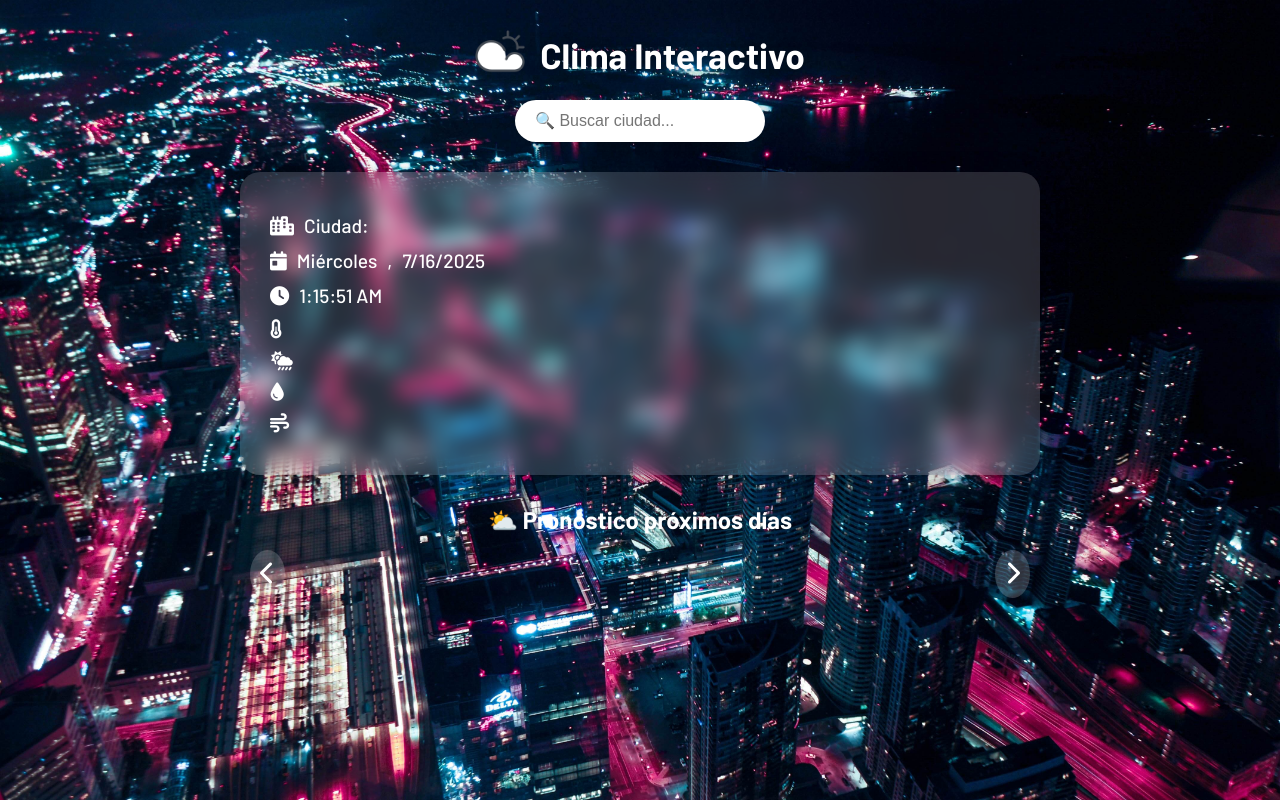
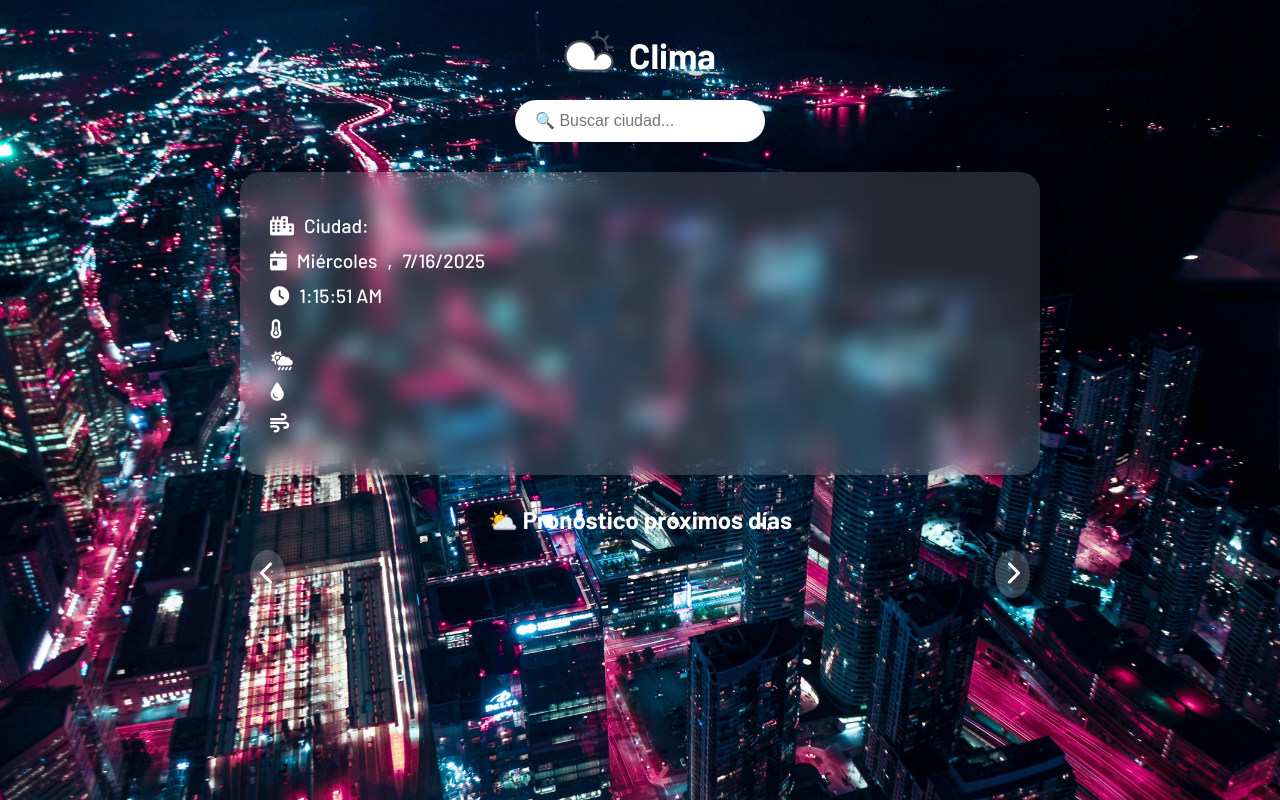
Before and after one commit to JuanFigueredoGuardia/CentroClimatico, a plain HTML site: page index.html in a window 1280 px wide. Drawn offline with Linux system fonts and the light colour scheme; no server answers.

Commit message:
Update index.html

```diff
--- a/index.html
+++ b/index.html
@@ -13,7 +13,7 @@
   <header>
     <h1 class="title">
       <img class="weather-icon" src="imagenes/weather-icon.png" alt="Logo clima" />
-      Clima Interactivo
+      Clima
     </h1>
     <input id="get-city" type="text" placeholder="🔍 Buscar ciudad..." />
   </header>
```
